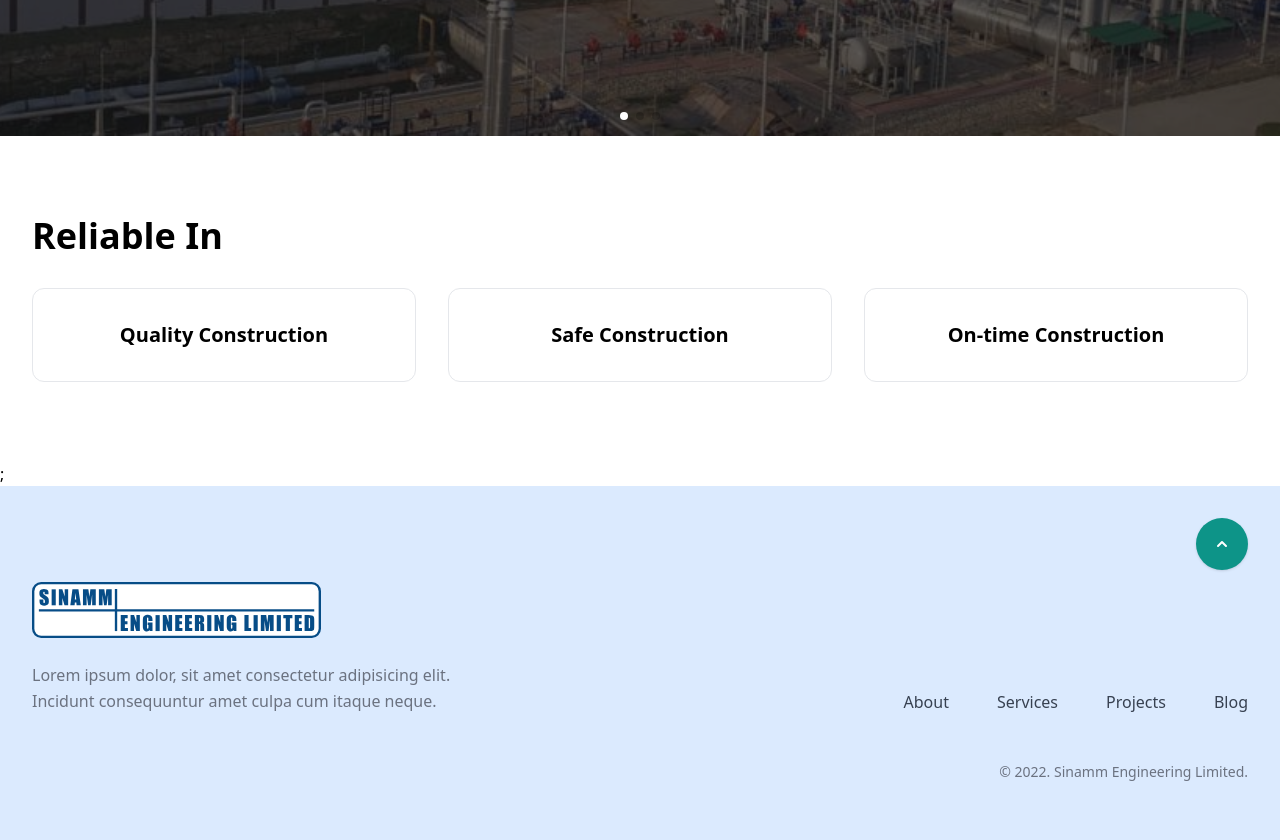
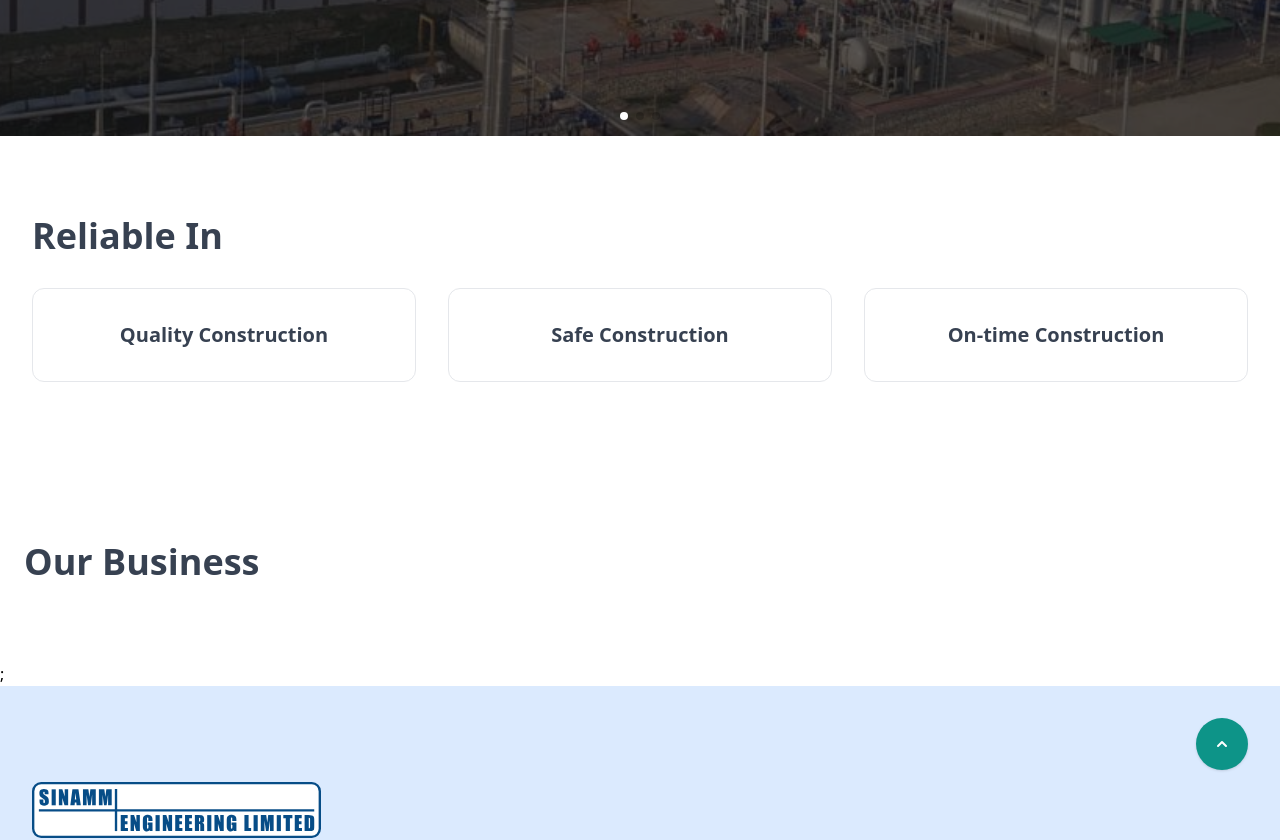
Before and after one commit to bobalok/sinammbo, a Next.js app: page / in a window 1280 px wide. Shown: the part 680-1520 px from the top of the page. Built offline with nearby package versions, Linux system fonts and the light colour scheme.

Commit message:
Changes from office

```diff
--- a/components/Footer.jsx
+++ b/components/Footer.jsx
@@ -30,8 +30,7 @@ const Footer = () => {
               <div className='flex justify-center bg-logo-default h-14 bg-no-repeat text-teal-600 lg:justify-start'></div>
 
               <p className='mx-auto mt-6 max-w-md text-center leading-relaxed text-gray-500 lg:text-left'>
-                Lorem ipsum dolor, sit amet consectetur adipisicing elit.
-                Incidunt consequuntur amet culpa cum itaque neque.
+                House # 57/C, Road # 15/A, Dhanmondi R/A, Dhaka-1209
               </p>
             </div>
 
--- /dev/null
+++ b/components/OurBSect.jsx
@@ -0,0 +1,25 @@
+import { Swiper, SwiperSlide } from "swiper/react";
+import { Navigation, Pagination } from "swiper";
+
+const OurBSect = () => {
+  return (
+    <>
+      <section className='py-16 text-gray-700'>
+        <div className='max-w-screen-xl mx-auto p-4 sm:px-6 lg-px-8'>
+          {/* Headline */}
+          <div className='max-w-lg'>
+            <h2 className='text-3xl font-bold sm:text-4xl'>Our Business</h2>
+          </div>
+          {/* swiperjs grid */}
+          <div className='grid grid-cols-1 gap-8 md:grid-cols-2 lg:grid-cols-3'>
+            <Swiper>
+              <SwiperSlide></SwiperSlide>
+            </Swiper>
+          </div>
+        </div>
+      </section>
+    </>
+  );
+};
+
+export default OurBSect;
--- a/components/ReliableSect.jsx
+++ b/components/ReliableSect.jsx
@@ -1,8 +1,8 @@
 const ReliableSect = () => {
   return (
     <>
-      <section className='py-16'>
-        <div className='max-w-screen-xl px-4 py-4 mx-auto sm:px-6 lg:px-8'>
+      <section className='py-16 text-gray-700'>
+        <div className='max-w-screen-xl p-4 mx-auto sm:px-6 lg:px-8'>
           <div className='max-w-lg'>
             <h2 className='text-3xl font-bold sm:text-4xl'>Reliable In</h2>
           </div>
--- a/components/Slider.jsx
+++ b/components/Slider.jsx
@@ -112,7 +112,6 @@ export default function Slider() {
               </div>
             </div>
           </SwiperSlide>
-
           {/* slider3 */}
           <SwiperSlide>
             <Image
--- a/pages/index.js
+++ b/pages/index.js
@@ -4,6 +4,7 @@ import Head from "next/head";
 import Slider from "../components/Slider";
 
 import ReliableSect from "../components/ReliableSect";
+import OurBSect from "../components/OurBSect";
 
 export default function Home() {
   return (
@@ -18,6 +19,7 @@ export default function Home() {
       </Head>
       <Slider />
       <ReliableSect />
+      <OurBSect />
     </>
   );
 }
```
